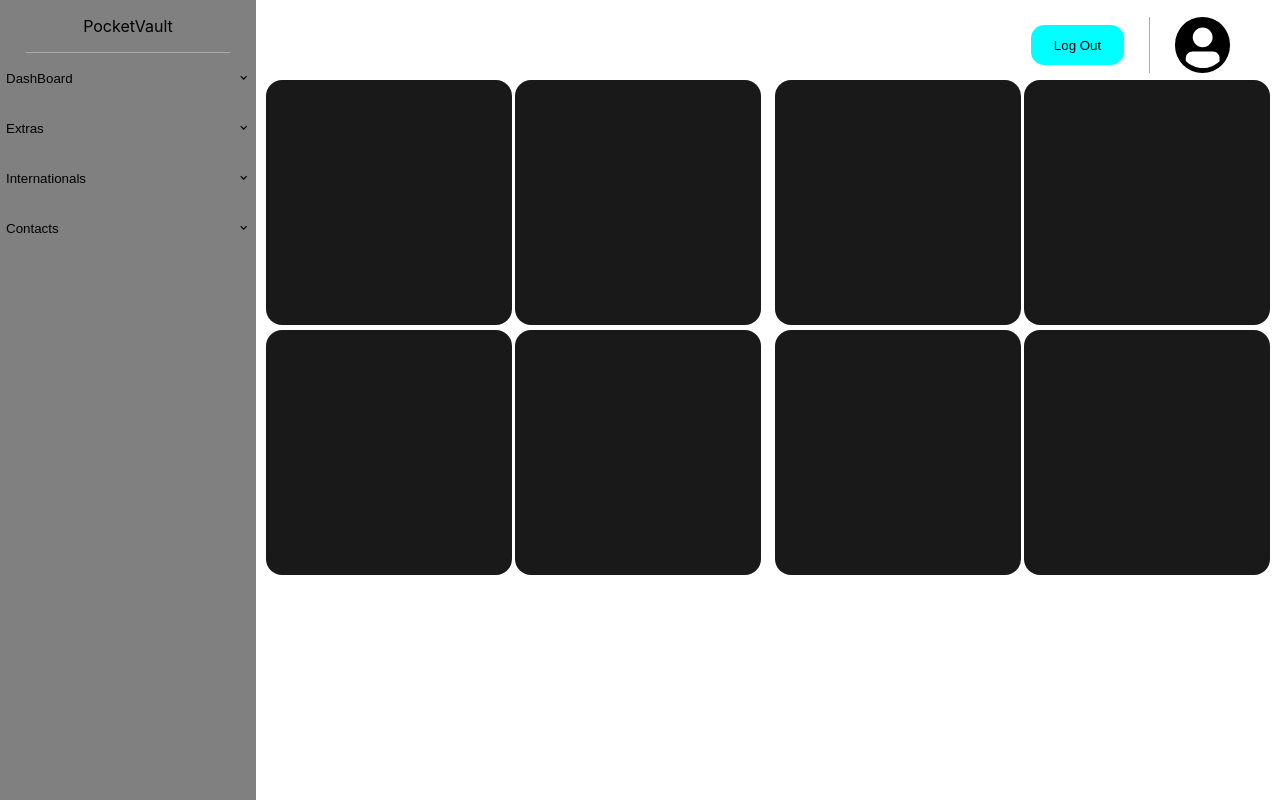
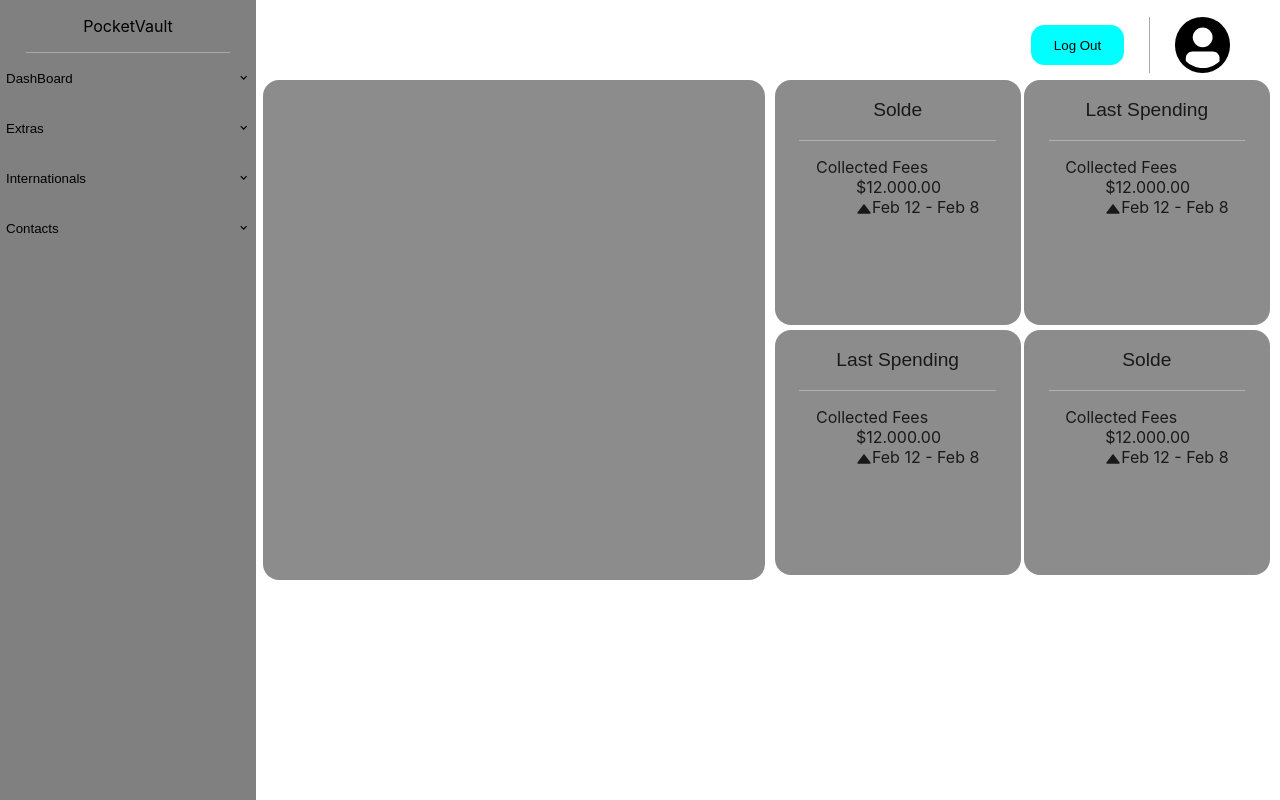
Before and after one commit to VisioneerHEI/PocketVault-Front, a React (Create React App) app: page /dashboard in a window 1280 px wide. Built offline with nearby package versions, Linux system fonts and the light colour scheme.

Commit message:
feat: card in dashborad

```diff
--- a/src/components/form.jsx
+++ b/src/components/form.jsx
@@ -57,10 +57,7 @@ const Form = ({ name, additional, inputs, reverse, error }) => {
           <Flex
             flexDir='row'
           >
-            <Text
-              color='yellow'
-            >Poket
-            </Text>
+            <Text color='yellow'>Pocket</Text>
             <Text>Vault</Text>
           </Flex>
         </Flex>
--- a/src/pages/dashboard/components/card.jsx
+++ b/src/pages/dashboard/components/card/index.jsx
@@ -15,7 +15,7 @@ const Card = ({h, children, display}) => {
             margin="0"
             padding="0"
             opacity={display ? ".9" : "1"}
-            bgColor={display ? "black" : ""}>
+            bgColor={display ? "grey" : ""}>
             {children}
         </Flex>
     )
--- /dev/null
+++ b/src/pages/dashboard/components/card/solde.jsx
@@ -0,0 +1,33 @@
+import Card from ".";
+import React, { Stat, StatNumber, StatLabel, StatHelpText, StatArrow, Text, Flex } from "@chakra-ui/react"
+import Divider from "../../../../components/divider";
+
+const Solde = () => {
+    return (
+        <Card
+            display="t">
+            <Flex
+                w="100%"
+                h="100%"
+                flexDir="column"
+                justifyContent="space-evenly"
+                alignItems="center">
+                <Text
+                    fontSize="larger"
+                    fontFamily="sans-serif"
+                    fontWeight="1em">Solde</Text>
+                <Divider orientation="h" />
+                <Stat>
+                    <StatLabel>Collected Fees</StatLabel>
+                    <StatNumber>$12.000.00</StatNumber>
+                    <StatHelpText>
+                        <StatArrow type="increase" />
+                        Feb 12 - Feb 8
+                    </StatHelpText>
+                </Stat>
+            </Flex>
+        </Card>
+    )
+};
+
+export default Solde;
--- /dev/null
+++ b/src/pages/dashboard/components/card/spending.jsx
@@ -0,0 +1,33 @@
+import Card from ".";
+import React, { Stat, StatNumber, StatLabel, StatHelpText, StatArrow, Text, Flex } from "@chakra-ui/react"
+import Divider from "../../../../components/divider";
+
+const Spending = () => {
+    return (
+        <Card
+            display="t">
+            <Flex
+                w="100%"
+                h="100%"
+                flexDir="column"
+                justifyContent="space-evenly"
+                alignItems="center">
+                <Text
+                    fontSize="larger"
+                    fontFamily="sans-serif"
+                    fontWeight="1em">Last Spending</Text>
+                <Divider orientation="h" />
+                <Stat>
+                    <StatLabel>Collected Fees</StatLabel>
+                    <StatNumber>$12.000.00</StatNumber>
+                    <StatHelpText>
+                        <StatArrow type="increase" />
+                        Feb 12 - Feb 8
+                    </StatHelpText>
+                </Stat>
+            </Flex>
+        </Card>
+    )
+};
+
+export default Spending;
--- a/src/pages/dashboard/components/leftBar/index.jsx
+++ b/src/pages/dashboard/components/leftBar/index.jsx
@@ -21,9 +21,9 @@ const LeftBar = () => {
                 <Text>PocketVault</Text>
                 <Divider orientation="h" />
                 <DropDown toDisplay={[
-                        {'name': "DashBoard", 'content': ["solde", "transfert", "depot"]},
-                        {'name': "Extras", 'content': ["vendre", "historique"]},
-                        {'name': "Internationals", 'content': ["bourse"]},
+                        {'name': "DashBoard", 'content': ["Solde", "Transfert", "Depot"]},
+                        {'name': "Extras", 'content': ["Vendre", "Historique"]},
+                        {'name': "Internationals", 'content': ["Bourse"]},
                         {'name': "Contacts", 'content': ["Support", "Social Media"]},
                     ]} />
             </Flex>
--- a/src/pages/dashboard/components/main.jsx
+++ b/src/pages/dashboard/components/main.jsx
@@ -1,6 +1,8 @@
 import React from "react";
 import { Flex } from "@chakra-ui/react";
 import Card from "./card";
+import Solde from "./card/solde";
+import Spending from "./card/spending";
 
 const Main = () => {
     return (
@@ -15,39 +17,16 @@ const Main = () => {
             padding="0"
             paddingTop="80px">
                 <Card
-                    h="500px">
-                        <Card
-                            display="t"></Card>
-                        <Card
-                            display="t"></Card>
-                        <Card
-                            display="t"></Card>
-                        <Card
-                            display="t"></Card>
+                    h="500px"
+                    display="t">
                 </Card>
-                <Card
-                    h="500px">
-                        <Card
-                            display="t"></Card>
-                        <Card
-                            display="t"></Card>
-                        <Card
-                            display="t"></Card>
-                        <Card
-                            display="t"></Card>
-                </Card>
-                <Card></Card>
-                <Card></Card>
-                <Card></Card>
-                <Card></Card>
-                <Card></Card>
-                <Card></Card>
-                <Card></Card>
-                <Card></Card>
-                <Card></Card>
-                <Card></Card>
-                <Card></Card>
-                <Card></Card>
+                    <Card
+                        h="500px">
+                            <Solde />
+                            <Spending />
+                            <Spending />
+                            <Solde />
+                    </Card>
         </Flex>
     )
 };
```
